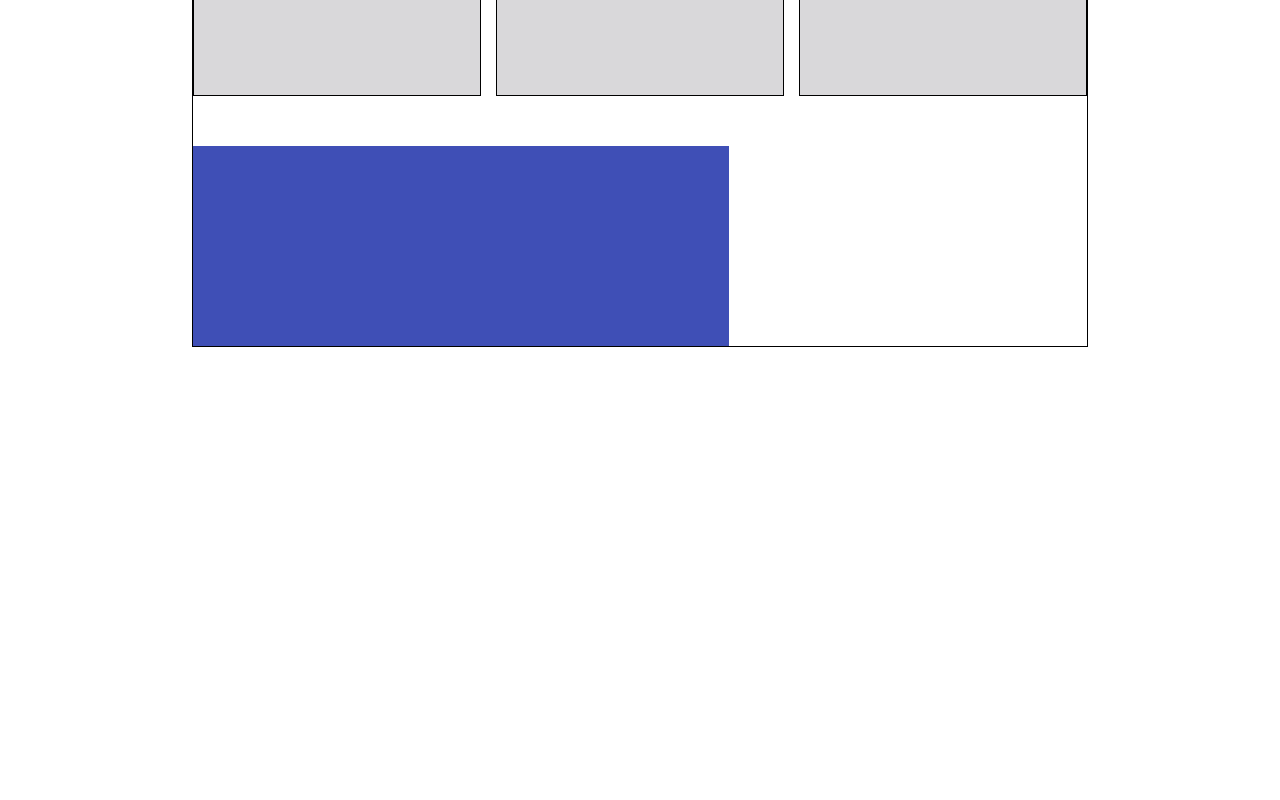
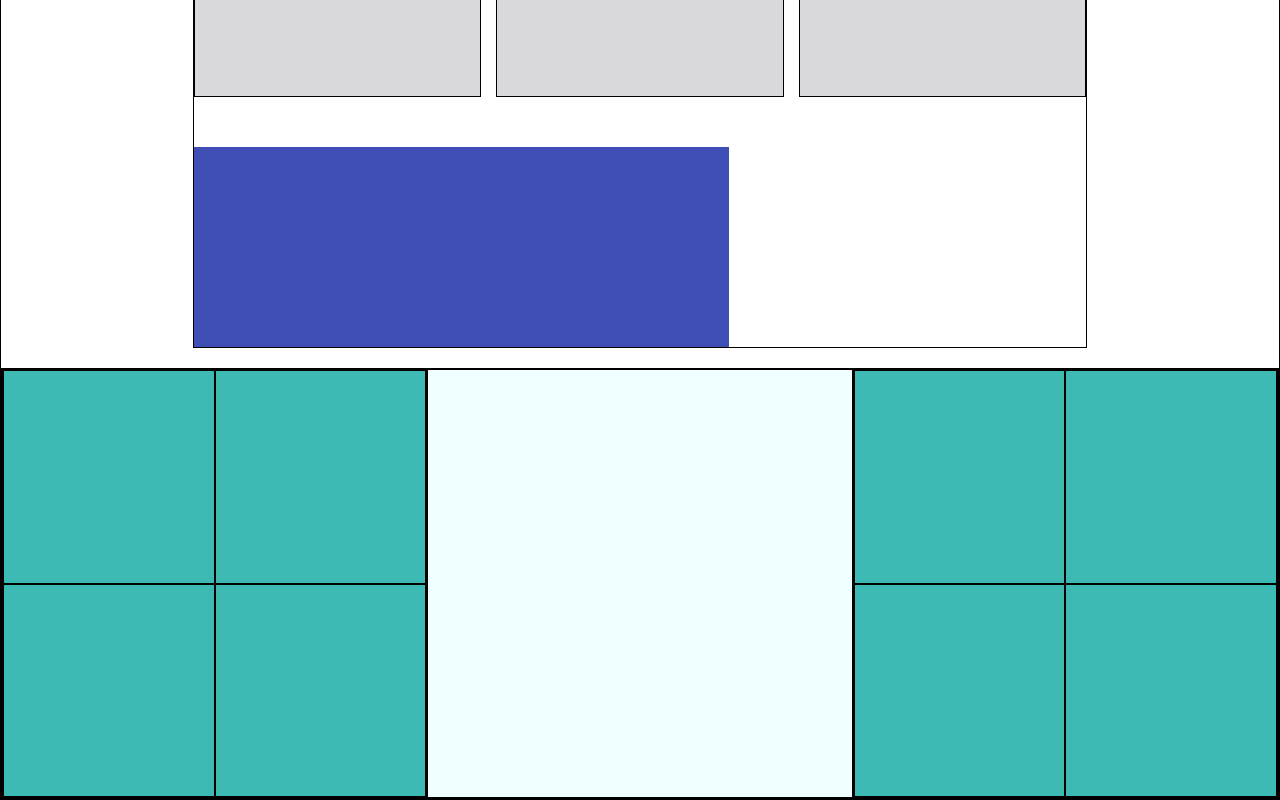
Before and after one commit to WalterCorsini/htmlcss-dropbox, a plain HTML site: page index.html in a window 1280 px wide. Shown: the part 3572-4372 px from the top of the page. Before the commit the page ends 3919 px from the top, so only its background shows below. Drawn offline with Linux system fonts and the light colour scheme.

Commit message:
add: section logo

```diff
--- a/css/master.css
+++ b/css/master.css
@@ -26,6 +26,13 @@ a {
     flex-wrap: wrap;
 }
 /* widht */
+.w-100{
+    width: 100%;
+    /* debug */
+    /* background-color: rgb(217, 216, 218); */
+    border: 1px solid black;
+}
+
 .w-80 {
     width: 80%;
     /* debug */
@@ -39,7 +46,8 @@ a {
     border: 1px solid black;
 }
 
-.w-33 {
+.section-2 >.w-33,
+.section-5 >.w-33{
     width: calc(100% / 3 - 10px);
     /* debug */
     border: 1px solid black;
@@ -82,7 +90,6 @@ a {
 
 /* nav */
 nav {
-    width: 100%;
     height: 30px;
     /* debug */
     border: 1px solid black;
@@ -169,3 +176,28 @@ main {
     height: 200px;
     background-color: rgb(63, 79, 182);
 }
+
+/* .section-logo{
+    height: 400px;
+} */
+
+.section-logo >.w-33-nm{
+    width: calc(100% / 3);
+    border: 1px solid black;
+    background-color: azure;
+}
+
+.cont-square{
+    position: relative;
+    width: calc(100% / 2);
+    padding-bottom: 50%;
+    /* debug */
+    border: 1px solid black;
+    background-color: rgb(61, 186, 179);
+}
+
+.square{
+    position: absolute;
+    width: 100%;
+    height: 100%;
+}
--- a/index.html
+++ b/index.html
@@ -39,7 +39,7 @@
     <!-- /header -->
 
     <!-- main -->
-    <main class="flex-row">
+    <main class="flex-row wrap w-100">
 
         <div class="w-70">
             <!-- section 1 -->
@@ -121,6 +121,55 @@
             <!-- /section 6 -->
 
         </div>
+
+            <!-- section-logo -->
+            <div class="section-logo flex-row w-100 m-t-20">
+
+                <!-- left logo container -->
+                <div class="w-33-nm flex-row wrap">
+                    <div class="cont-square">
+                        <div class="square"></div>
+                    </div>
+                    <div class="cont-square">
+                        <div class="square"></div>
+                    </div>
+                    <div class="cont-square">
+                        <div class="square"></div>
+                    </div>
+                    <div class="cont-square">
+                        <div class="square"></div>
+                    </div>
+                </div>
+                <!-- /left logo container -->
+
+                <!-- center logo container -->
+                <div class="w-33-nm">
+
+                </div>
+                <!-- /center logo container -->
+
+                <!-- right logo container -->
+                <div class="w-33-nm">
+                    <div class="w-33-nm flex-row wrap">
+                        <div class="cont-square">
+                            <div class="square"></div>
+                        </div>
+                        <div class="cont-square">
+                            <div class="square"></div>
+                        </div>
+                        <div class="cont-square">
+                            <div class="square"></div>
+                        </div>
+                        <div class="cont-square">
+                            <div class="square"></div>
+                        </div>
+                    </div>
+                </div>
+                <!-- /right logo container -->
+
+            </div>
+            <!-- /section-logo -->
+
     </main>
     <!-- /main -->
 
```
